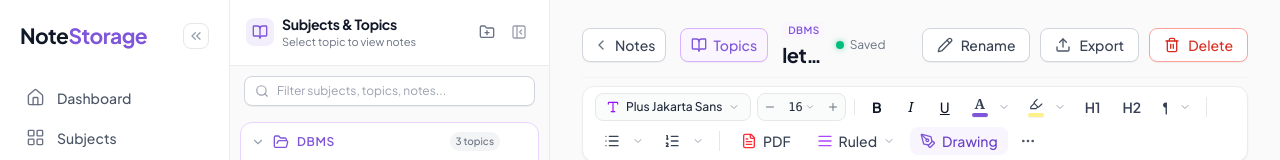
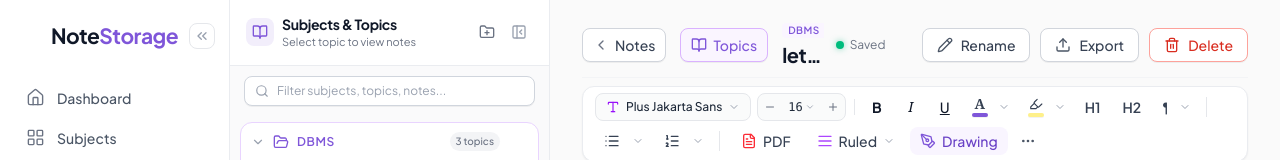
Before and after one commit to SohanSuriyal/notestorage-2.0, a React (Vite) app: page / in a window 1280 px wide. Shown: the top 160 px of the page. Built offline with nearby package versions, Linux system fonts and the light colour scheme; a web font is replaced by a local one.

Commit message:
Move branding option into Settings and center custom logo

```diff
--- a/src/components/Sidebar.tsx
+++ b/src/components/Sidebar.tsx
@@ -10,7 +10,6 @@ import {
   Sun,
   ChevronsLeft,
   ChevronsRight,
-  Image as ImageIcon,
 } from 'lucide-react';
 import { NavPage } from '../types';
 import { PWAInstallButton } from './PWAInstallButton';
@@ -53,30 +52,6 @@ export const Sidebar: React.FC<SidebarProps> = ({
     { id: 'settings' as NavPage, label: 'Settings', icon: Settings },
   ];
 
-  const logo = branding.dataUrl;
-  const logoSize = branding.size;
-
-  const brandText = branding.showName ? (
-    <span className="text-[21px] font-bold tracking-tight whitespace-nowrap">
-      <span className={darkMode ? 'text-white' : 'text-gray-900'}>Note</span>
-      <span className="text-[#7F56D9]">Storage</span>
-    </span>
-  ) : null;
-
-  const customBrand = logo ? (
-    <div className="flex items-center gap-2 min-w-0">
-      {branding.position === 'left' && (
-        <img src={logo} alt="Custom NoteStorage logo" style={{ width: logoSize, height: logoSize }} className="object-contain shrink-0" />
-      )}
-      {branding.position === 'replace' ? (
-        <img src={logo} alt="Custom NoteStorage logo" style={{ width: logoSize, height: logoSize }} className="object-contain shrink-0" />
-      ) : brandText}
-      {branding.position === 'right' && (
-        <img src={logo} alt="Custom NoteStorage logo" style={{ width: logoSize, height: logoSize }} className="object-contain shrink-0" />
-      )}
-    </div>
-  ) : brandText;
-
   return (
     <aside
       className={`relative flex flex-col border-r transition-all duration-200 select-none ${
@@ -86,39 +61,33 @@ export const Sidebar: React.FC<SidebarProps> = ({
       } ${collapsed ? 'w-[70px] px-2' : 'w-[230px] px-3.5'} ${compact ? 'py-3' : 'py-5'} flex-shrink-0 min-h-screen`}
     >
       {/* Brand Header */}
-      <div className={`flex items-center justify-between ${compact ? 'mb-4' : 'mb-7'} px-1.5`}>
-        {!collapsed ? (
-          branding.dataUrl ? customBrand : (
-            <div className="flex items-center">
-              <span
-                className={`text-[21px] font-bold tracking-tight ${
-                  darkMode ? 'text-white' : 'text-gray-900'
-                }`}
-              >
-                Note
-              </span>
-              <span className="text-[21px] font-bold tracking-tight text-[#7F56D9]">
-                Storage
-              </span>
+      <div className={`relative flex items-center justify-center ${compact ? 'mb-4' : 'mb-7'} min-h-[${collapsed ? '40px' : '64px'}]`}>
+        {branding.dataUrl ? (
+          <img
+            src={branding.dataUrl}
+            alt="Custom NoteStorage logo"
+            style={{
+              width: collapsed ? Math.min(branding.size, 40) : branding.size,
+              height: collapsed ? Math.min(branding.size, 40) : branding.size,
+            }}
+            className="object-contain mx-auto"
+          />
+        ) : (
+          <div className="text-center">
+            <span className={`text-[21px] font-bold tracking-tight ${darkMode ? 'text-white' : 'text-gray-900'}`}>Note</span>
+            <span className="text-[21px] font-bold tracking-tight text-[#7F56D9]">Storage</span>
           </div>
-          )
-        ) : (
-          branding.dataUrl ? (
-            <img src={branding.dataUrl} alt="Custom NoteStorage logo" style={{ width: Math.min(branding.size, 40), height: Math.min(branding.size, 40) }} className="mx-auto object-contain" />
-          ) : (
-            <div className="mx-auto text-[20px] font-bold text-[#7F56D9]">NS</div>
-          )
         )}
 
         <button
           id="sidebar-collapse-btn"
           onClick={onToggleCollapse}
           title={collapsed ? 'Expand sidebar' : 'Collapse sidebar'}
-          className={`p-1 rounded-lg border transition-colors ${
+          className={`absolute right-0 top-1/2 -translate-y-1/2 p-1 rounded-lg border transition-colors ${
             darkMode
               ? 'border-zinc-700 text-zinc-400 hover:bg-zinc-800'
               : 'border-gray-200 text-gray-400 hover:text-gray-600 hover:bg-gray-50'
-          } ${collapsed ? 'mx-auto' : ''}`}
+          } ${collapsed ? 'right-0' : ''}`}
         >
           {collapsed ? (
             <ChevronsRight className="w-4 h-4" />
@@ -166,24 +135,23 @@ export const Sidebar: React.FC<SidebarProps> = ({
             </button>
           );
         })}
+      </nav>
 
-        {/* Branding is available from Settings, matching the existing settings-sidebar pattern. */}
-        {currentPage === 'settings' && (
+      {/* Logo & Branding is intentionally available only inside Settings. */}
+      {currentPage === 'settings' && !collapsed && (
         <button
-            id="nav-item-branding"
+          id="settings-branding-option"
           onClick={() => setShowBrandingSettings(true)}
-            className={`flex items-center gap-3 px-3 ${compact ? 'py-1.5' : 'py-2'} rounded-xl text-sm font-medium transition-all ${
+          className={`fixed z-30 left-[max(250px,calc(50%_-_270px))] top-[340px] w-[225px] flex items-center gap-3 px-3.5 py-2.5 rounded-xl text-sm font-semibold text-left transition-colors ${
             darkMode
-                ? 'text-zinc-400 hover:bg-zinc-800/60 hover:text-zinc-200'
-                : 'text-gray-600 hover:bg-gray-50 hover:text-gray-900'
-            } ${collapsed ? 'justify-center px-2' : ''}`}
-            title="Logo & Branding"
+              ? 'text-zinc-400 hover:bg-zinc-800/80 hover:text-zinc-200'
+              : 'text-gray-600 hover:bg-gray-100 hover:text-gray-900'
+          }`}
         >
-            <ImageIcon className="w-[19px] h-[19px] flex-shrink-0 text-[#7F56D9]" strokeWidth={1.75} />
-            {!collapsed && <span>Logo & Branding</span>}
+          <span className="w-[19px] h-[19px] rounded-md border border-[#7F56D9] text-[#7F56D9] flex items-center justify-center text-[11px]">⌁</span>
+          <span>Logo & Branding</span>
         </button>
       )}
-      </nav>
 
       {/* Bottom Actions */}
       <div className="mt-auto pt-4 border-t border-gray-100 dark:border-zinc-800 space-y-2">
```
Lines whose indentation alone changed are shown as unchanged.
